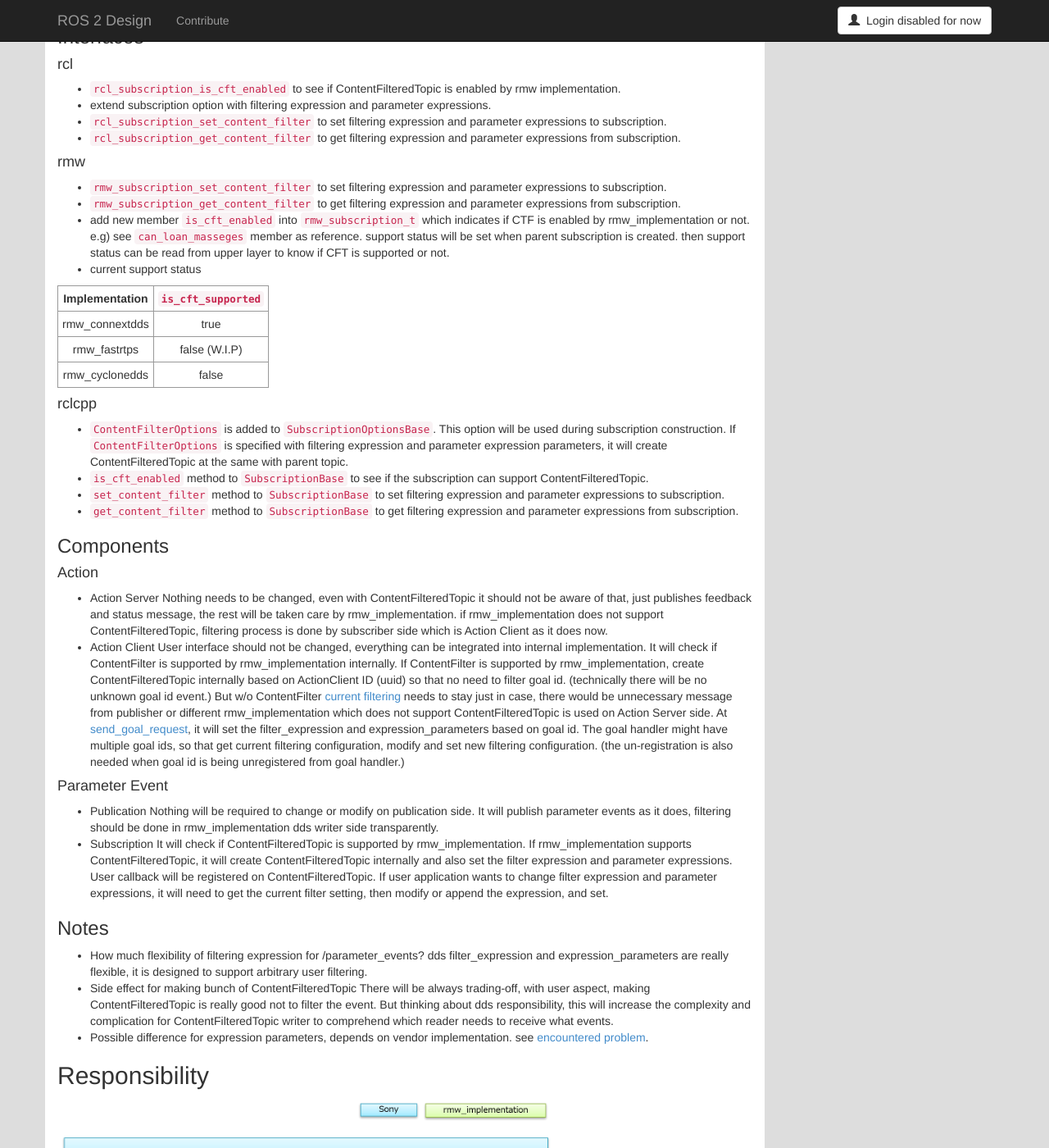
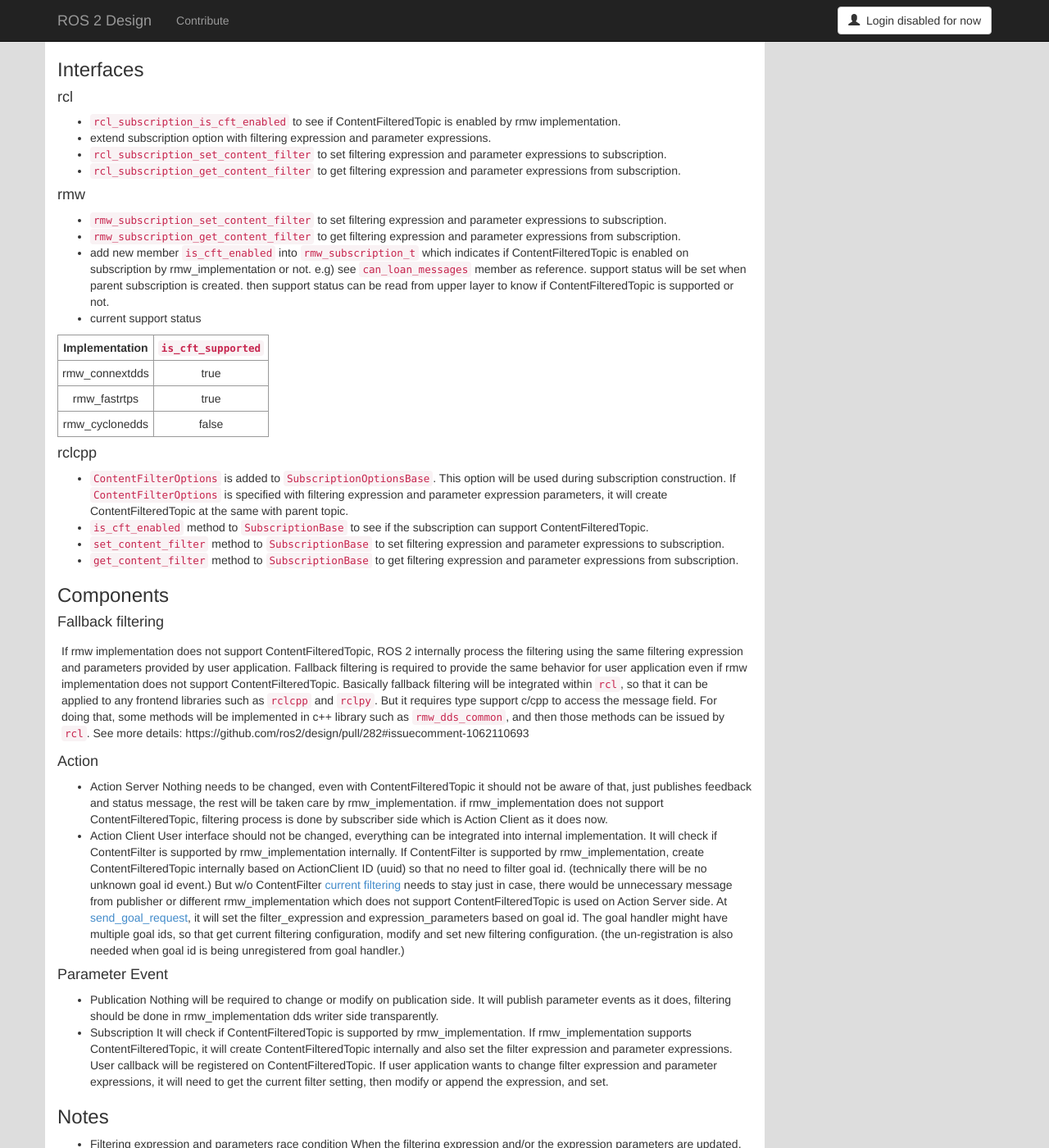
Before and after one commit to ros2/design, a Jekyll site: the page built from articles/content_filtering.md, in a window 1280 px wide and 1400 px high, scrolled down 7533 px. Shown: the whole window at 82% size. Built offline with Jekyll 4.4.1, drawn with Linux system fonts in a browser that asks for light colours; nearby versions of some CDN libraries; some of the changed text lies outside the part shown.

Commit message:
add more description with current design.
Signed-off-by: Tomoya.Fujita <Tomoya.Fujita@sony.com>

```diff
--- a/articles/content_filtering.md
+++ b/articles/content_filtering.md
@@ -183,6 +183,7 @@
 - Filtering based on goal id for action `feedback` and `status` topics will be done ROS 2 system.
 - Filtering expression and parameter grammar will be compatible with DDS standard.
 - ContentFilteredTopic should not show up to ROS 2 system. (for example, `ros2 topic list` does not include ContentFilteredTopics.)
+- If rmw implementation does not support ContentFilteredTopic, ROS 2 fallback filtering will take care of the filtering process based on filtering expression and parameters.
 
 ### Proposal
 
@@ -245,16 +246,16 @@
 
 - `rmw_subscription_set_content_filter` to set filtering expression and parameter expressions to subscription.
 - `rmw_subscription_get_content_filter` to get filtering expression and parameter expressions from subscription.
-- add new member `is_cft_enabled` into `rmw_subscription_t` which indicates if CTF is enabled by rmw_implementation or not.
-  e.g) see `can_loan_masseges` member as reference.
-  support status will be set when parent subscription is created. then support status can be read from upper layer to know if CFT is supported or not.
+- add new member `is_cft_enabled` into `rmw_subscription_t` which indicates if ContentFilteredTopic is enabled on subscription by rmw_implementation or not.
+  e.g) see `can_loan_messages` member as reference.
+  support status will be set when parent subscription is created. then support status can be read from upper layer to know if ContentFilteredTopic is supported or not.
 
 -  current support status
 
 | Implementation | `is_cft_supported` |
 | :--: | :--: |
 | rmw_connextdds | true |
-| rmw_fastrtps | false (W.I.P) |
+| rmw_fastrtps | true |
 | rmw_cyclonedds | false |
 
 #### rclcpp
@@ -267,6 +268,14 @@
 - `get_content_filter` method to `SubscriptionBase` to get filtering expression and parameter expressions from subscription.
 
 ### Components
+
+#### Fallback filtering
+
+If rmw implementation does not support ContentFilteredTopic, ROS 2 internally process the filtering using the same filtering expression and parameters provided by user application.
+Fallback filtering is required to provide the same behavior for user application even if rmw implementation does not support ContentFilteredTopic.
+Basically fallback filtering will be integrated within `rcl`, so that it can be applied to any frontend libraries such as `rclcpp` and `rclpy`.
+But it requires type support c/cpp to access the message field. For doing that, some methods will be implemented in c++ library such as `rmw_dds_common`, and then those methods can be issued by `rcl`.
+See more details: https://github.com/ros2/design/pull/282#issuecomment-1062110693
 
 #### Action
 
@@ -290,6 +299,11 @@
 
 ### Notes
 
+- Filtering expression and parameters race condition
+  When the filtering expression and/or the expression parameters are updated, there might be race condition and possibility that publisher might apply the old version of the filter only if filtering happens on publisher side.
+  This depends on rmw implementation.
+  [eProsima Fast-DDS](https://fast-dds.docs.eprosima.com/) provides the configuration to [disable filtering on publisher side](https://fast-dds.docs.eprosima.com/en/latest/fastdds/dds_layer/topic/contentFilteredTopic/writerFiltering.html#discovery-race-condition) for some mission critical application.
+
 - How much flexibility of filtering expression for /parameter_events?
   dds filter_expression and expression_parameters are really flexible, it is designed to  support arbitrary user filtering.
 
@@ -299,10 +313,6 @@
 - Possible difference for expression parameters, depends on vendor implementation.
   see [encountered problem](https://issues.omg.org/issues/spec/DDS/1.4#issue-47484).
 
-## Responsibility
-
-<img src="../img/content_filter/responsibility.png" width="600">
-
 ## Slides / Talks
 
 - [ROS WOrld 2021 ROS 2 Content Filtered Topics](https://vimeo.com/649654533/c8104829db)
```
Also changed, not shown: other parts of articles/content_filtering.md (+2 -2 lines), img/content_filter/responsibility.png (deleted).
